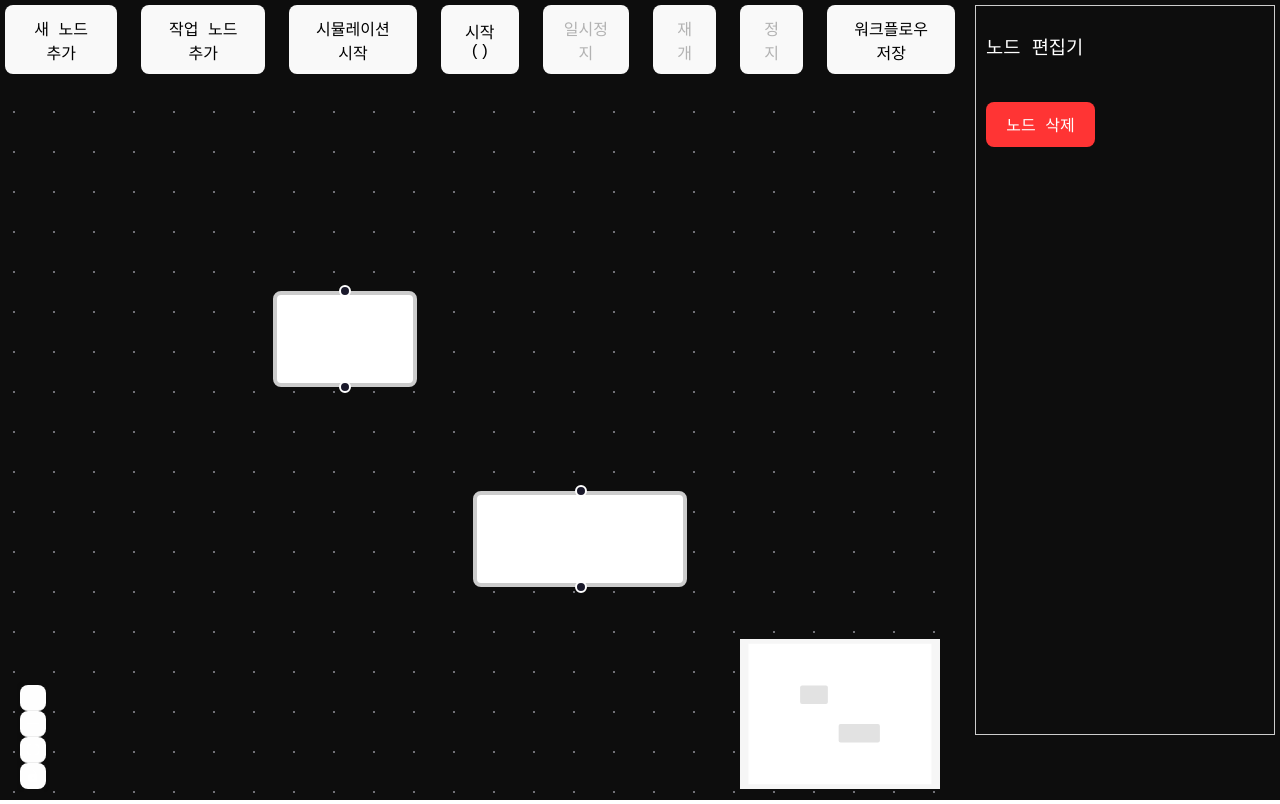
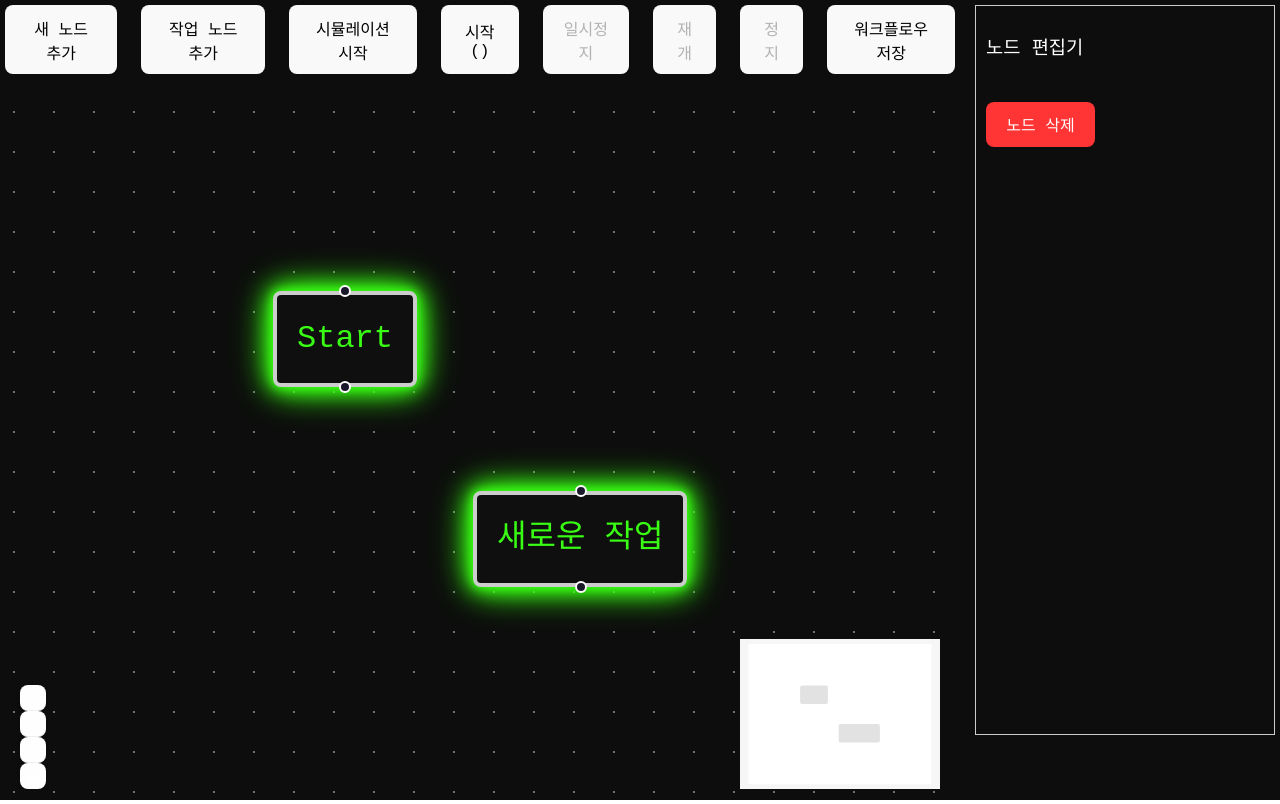
Before and after one commit to kimminhyug/react-workflow-builder, a React (Vite) app: page /builder in a window 1280 px wide. Built offline with nearby package versions, Linux system fonts and the light colour scheme; what @fluentui/react would draw is missing.

Commit message:
neon css 추가

```diff
--- a/src/components/Workflow/nodes/DefaultNode.tsx
+++ b/src/components/Workflow/nodes/DefaultNode.tsx
@@ -21,8 +21,11 @@ export const DefaultNode = ({ data, id }: NodeProps<CustomNode>) => {
         borderStyle: 'solid',
         // border: `${statusColorMap[data.status ?? 'waiting']}`,
         borderColor: activeNodeId === id ? 'green' : statusColorMap[data.status ?? 'waiting'],
-        background: activeNodeId === id ? '#e6ffe6' : 'white',
+        background: activeNodeId === id ? '#e6ffe6' : '#0f0f0f',
+        boxShadow: '0 0 5px #39ff14, 0 0 10px #39ff14, 0 0 15px #39ff14, 0 0 20px #39ff14',
+        color: '#39ff14',
         borderRadius: 4,
+        transition: 'all 0.3s ease-in-out',
       }}
     >
       <Handle type="target" position={Position.Top} id="top" />
--- a/src/styles/global.css
+++ b/src/styles/global.css
@@ -29,7 +29,7 @@ body {
 }
 
 .main-intro-title {
-  font-size: 4rem;
+  font-size: 2rem;
   color: #61a0f3;
   text-shadow:
     0 0 10px #61a0f3,
```
